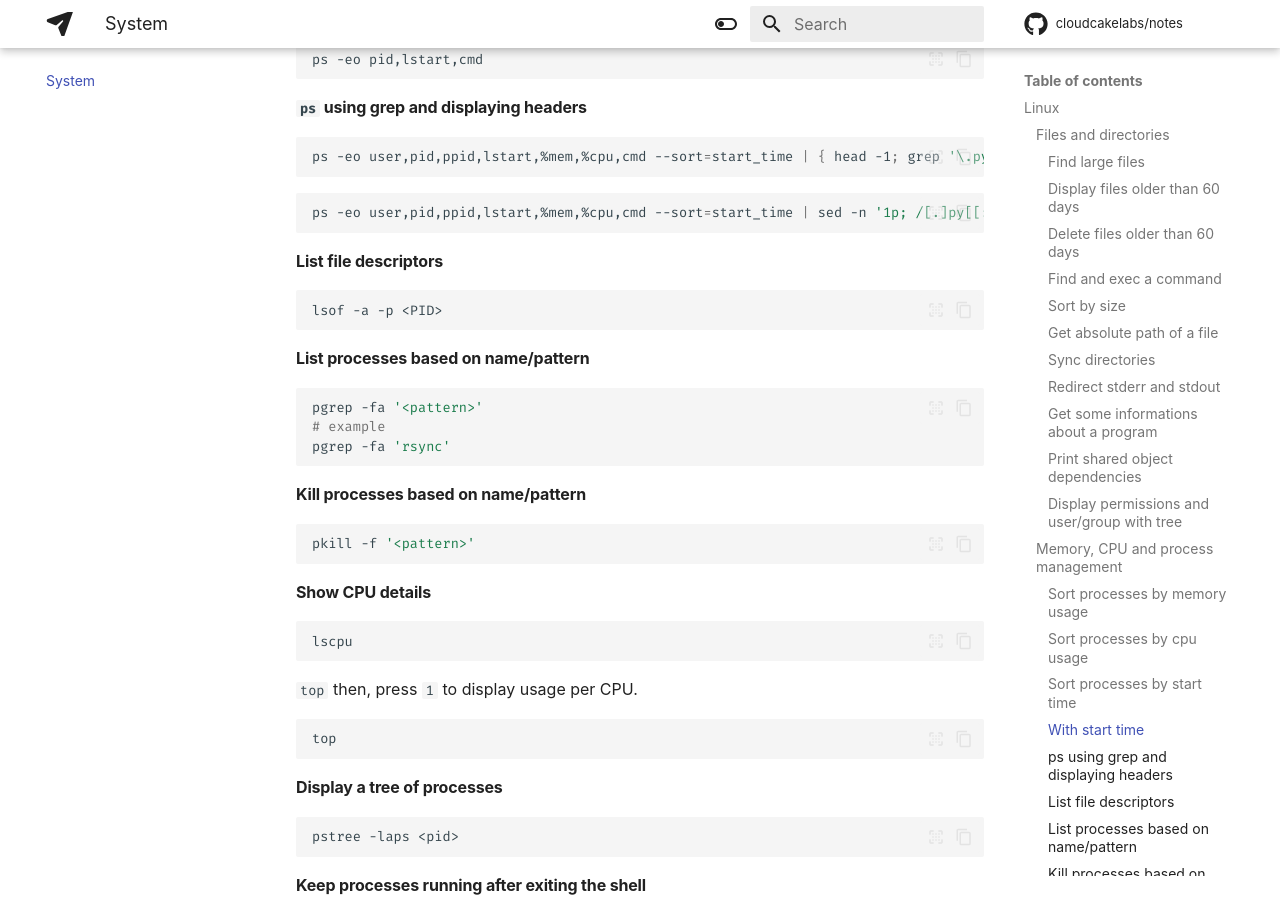
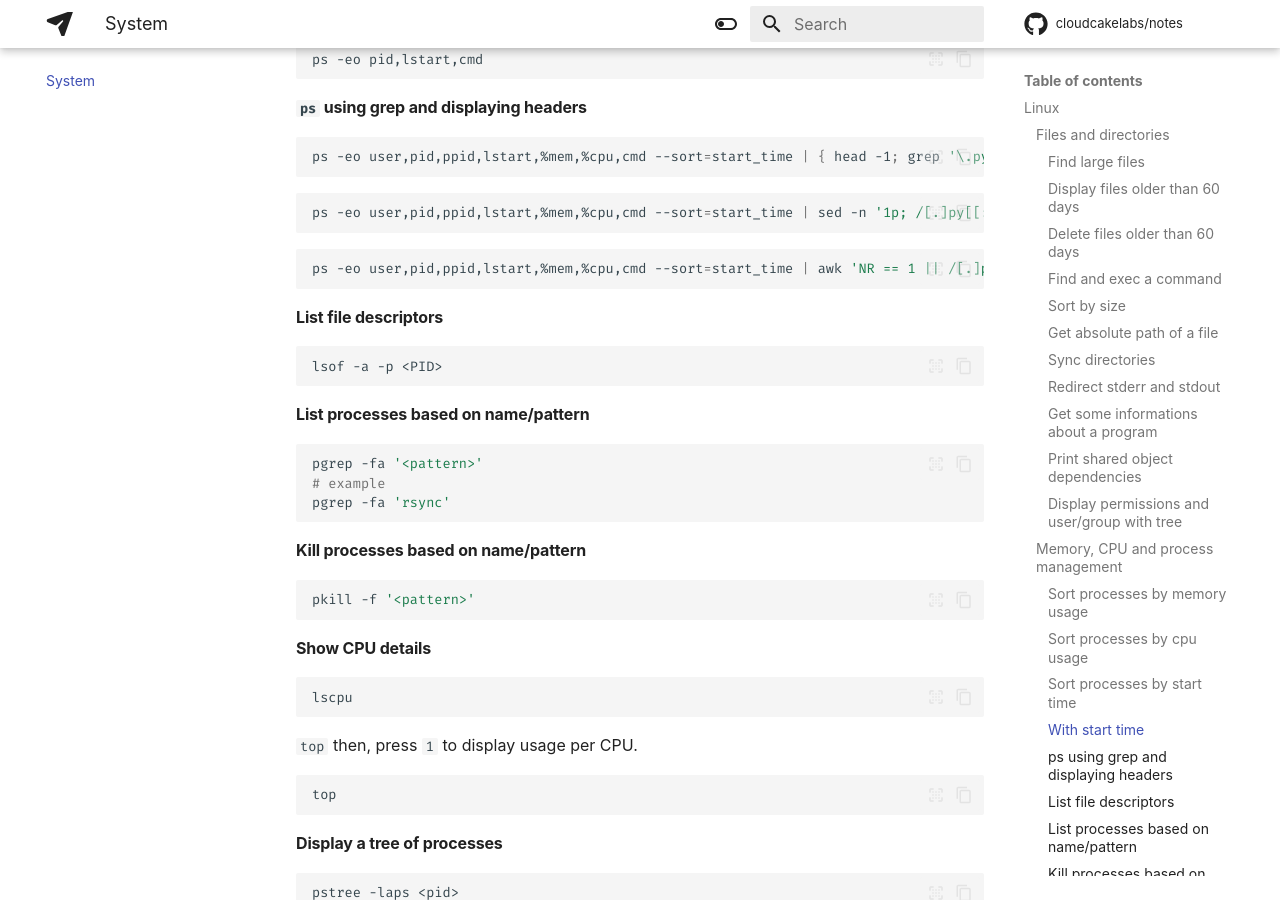
Before and after one commit to cloudcakelabs/notes, an MkDocs documentation site: the page built from docs/system.md, in a window 1280 px wide and 900 px high, scrolled down 2288 px. Built offline with MkDocs 1.6.1 and Material for MkDocs 9.7.7, drawn with Linux system fonts in a browser that asks for light colours; some web fonts are replaced; comment, search, counter and statistics services are not loaded.

Commit message:
Update notes.

````diff
--- a/docs/system.md
+++ b/docs/system.md
@@ -137,6 +137,10 @@ ps -eo user,pid,ppid,lstart,%mem,%cpu,cmd --sort=start_time | { head -1; grep '\
 
 ```sh
 ps -eo user,pid,ppid,lstart,%mem,%cpu,cmd --sort=start_time | sed -n '1p; /[.]py[[:blank:]]/p'
+```
+
+```sh
+ps -eo user,pid,ppid,lstart,%mem,%cpu,cmd --sort=start_time | awk 'NR == 1 || /[.]py[[:blank:]]/'
 ```
 
 #### List file descriptors
````
